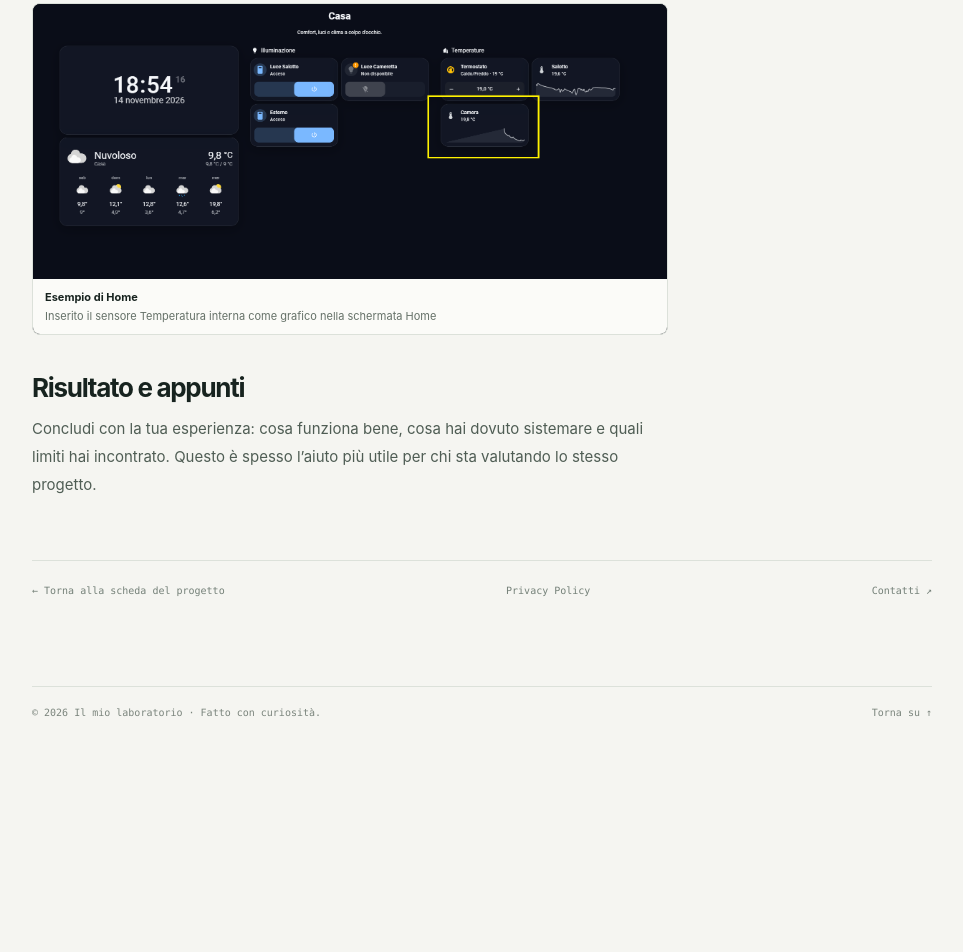
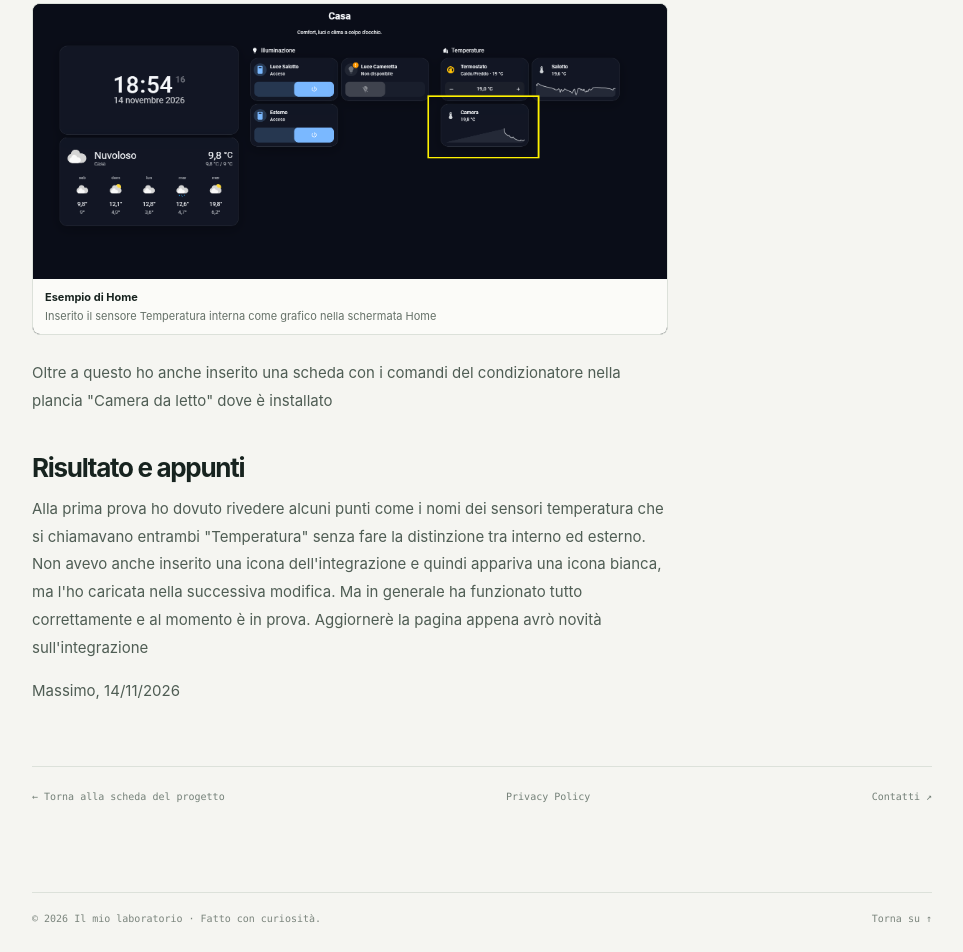
Before and after one commit to massimomichelotti90-byte/massimomichelotti90-byte.github.io, a plain HTML site: page fujitsu-airstage.html in a window 1280 px wide. Shown: the part 3141-4093 px from the top of the page, without its empty margins (158-1121 px from the left). Before the commit the page ends 3887 px from the top, so only its background shows below. Drawn offline with Linux system fonts and the light colour scheme.

Commit message:
Update fujitsu-airstage.html
modificato index sul logo
completato articolo

```diff
--- a/fujitsu-airstage.html
+++ b/fujitsu-airstage.html
@@ -18,7 +18,7 @@
 </head>
 <body>
   <header class="wrap topbar">
-    <a class="brand" href="#inizio">
+    <a class="brand" href="index.html">
 		<img src="logo.png" alt="Torna alla Home" style="max-width: 120px; height: auto;"
 	</a>
     <a class="back" href="index.html#progetti">← Torna ai progetti</a>
@@ -54,9 +54,14 @@
         <div class="image-gallery">
           <figure><img src="s4.png" alt="Integrazione su schermata Home"><figcaption><strong>Esempio di Home</strong>Inserito il sensore Temperatura interna come grafico nella schermata Home</figcaption></figure>
         </div>
+		<p>Oltre a questo ho anche inserito una scheda con i comandi del condizionatore nella plancia "Camera da letto" dove è installato</p>
 
         <h2 id="risultato">Risultato e appunti</h2>
-        <p>Concludi con la tua esperienza: cosa funziona bene, cosa hai dovuto sistemare e quali limiti hai incontrato. Questo è spesso l’aiuto più utile per chi sta valutando lo stesso progetto.</p>
+        <p>Alla prima prova ho dovuto rivedere alcuni punti come i nomi dei sensori temperatura che si chiamavano entrambi "Temperatura" senza fare la distinzione
+			tra interno ed esterno. Non avevo anche inserito una icona dell'integrazione e quindi appariva una icona bianca, ma l'ho caricata nella successiva modifica.
+			Ma in generale ha funzionato tutto correttamente e al momento è in prova. Aggiornerè la pagina appena avrò novità sull'integrazione</p>
+
+		<p>Massimo, 14/11/2026</p>
       </article>
       <aside class="sidebar"><b>In questo articolo</b><ol><li><a href="#idea">L’idea</a></li><li><a href="#configurazione">Configurazione</a></li><li><a href="#controlli">Cosa posso controllare</a></li><li><a href="#automazioni">Automazioni e dashboard</a></li><li><a href="#risultato">Risultato e appunti</a></li></ol></aside>
     </div>
```
